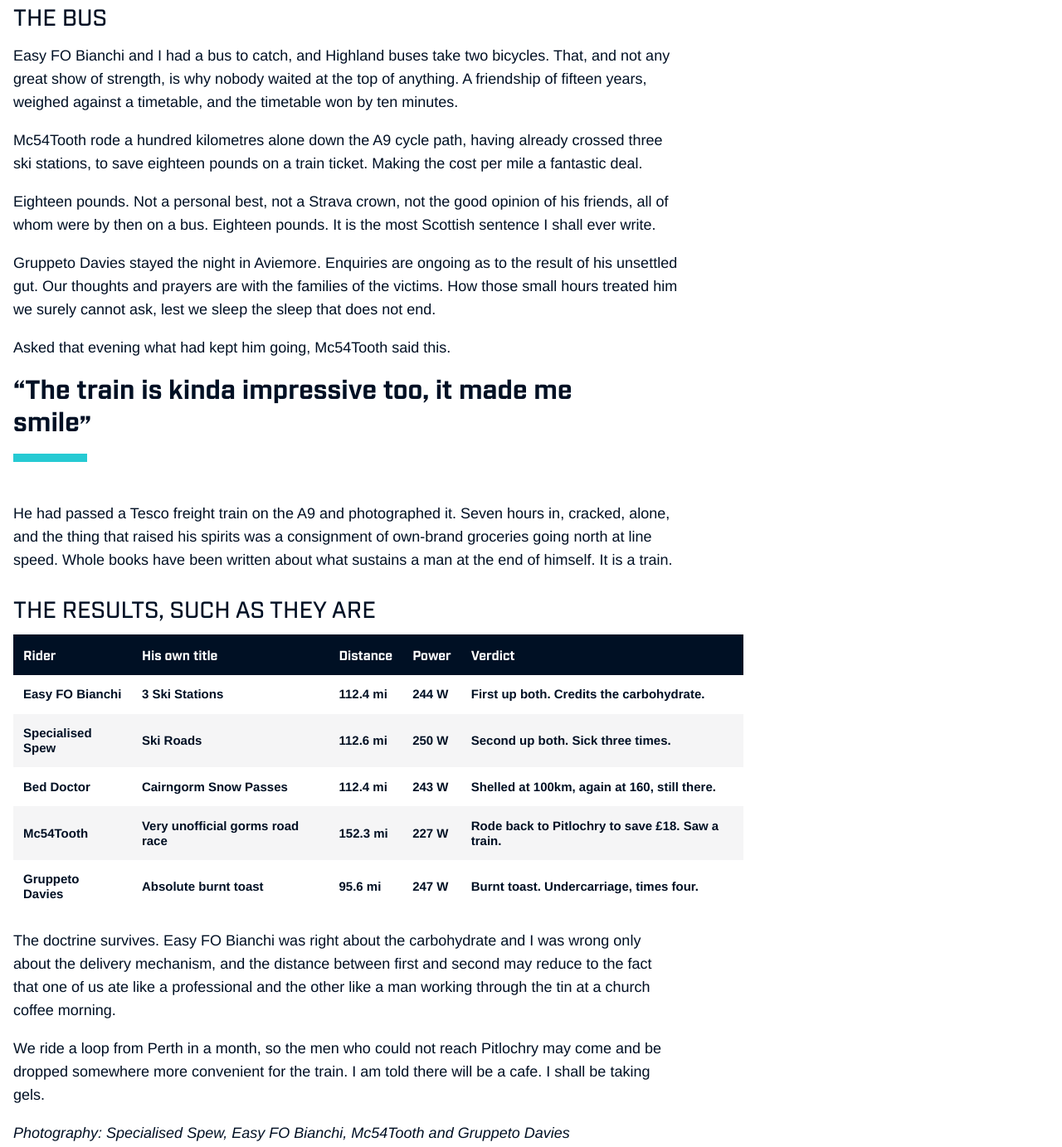
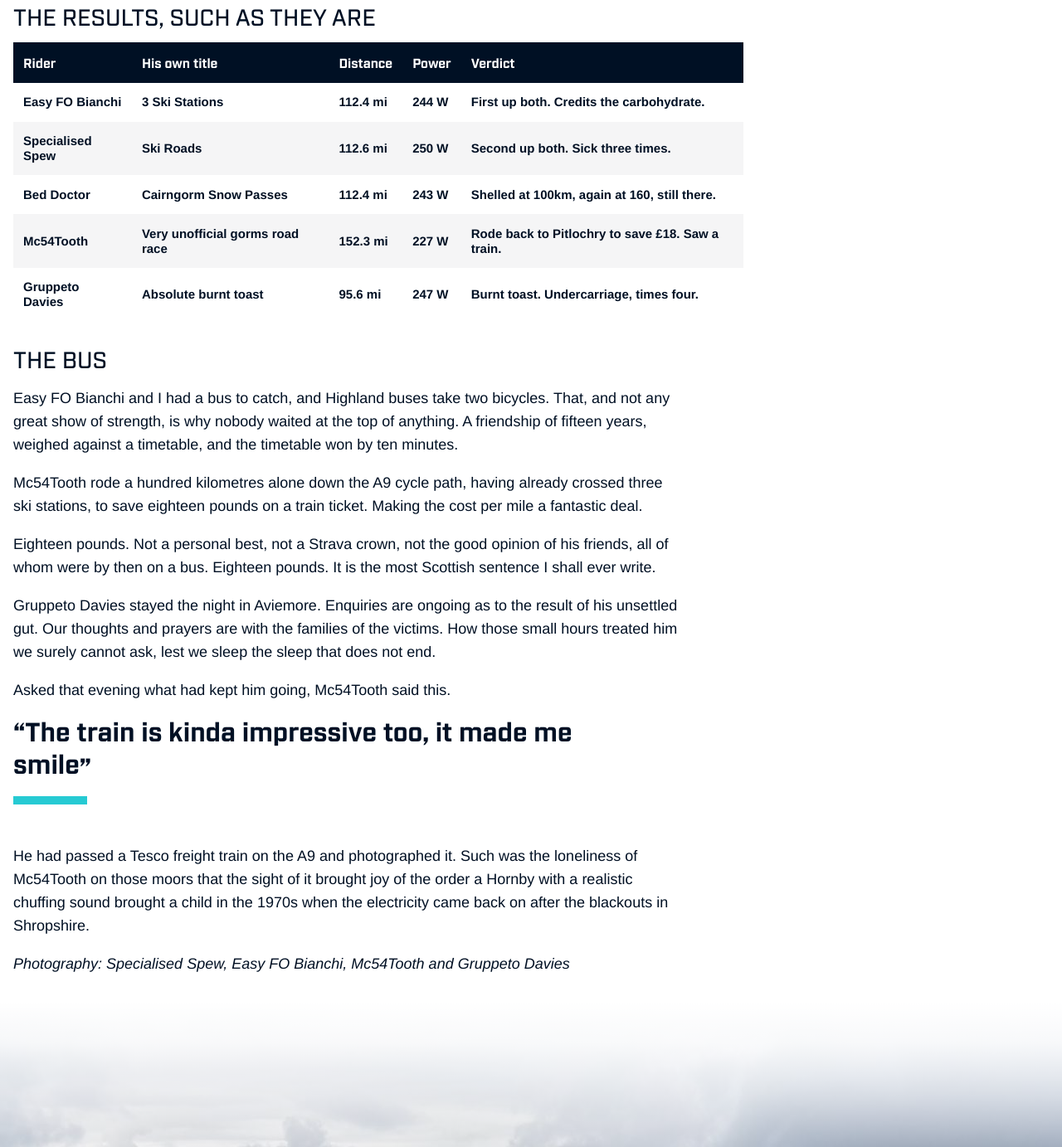
Before and after one commit to ros-2/ski-roads, a plain HTML site: page index.html in a window 1280 px wide. Shown: the part 6735-8118 px from the top of the page at 83% size. Drawn offline with Linux system fonts and the light colour scheme; a web font is replaced by a local one.

Commit message:
Hornby ending; cut summary paragraphs
Co-Authored-By: Claude Opus 5 (1M context) <noreply@anthropic.com>

```diff
--- a/index.html
+++ b/index.html
@@ -140,7 +140,6 @@ table.res td.n{font-variant-numeric:tabular-nums;white-space:nowrap}
   color:var(--caption);margin-top:.5rem}
 @media(max-width:38em){.keyfig{grid-template-columns:repeat(2,1fr)}}
 
-
 /* ---------- title block, matching TG ---------- */
 .authored{display:flex;align-items:center;gap:.75rem;color:#fff;font-family:var(--reith);font-size:1rem}
 .authored .av{width:52px;height:52px;border-radius:50%;object-fit:cover;flex-shrink:0;
@@ -226,7 +225,6 @@ aside.side .badge{position:absolute;left:0;bottom:0;background:var(--teal);color
 aside.side h3{font-family:var(--reith);font-weight:400;font-size:1.0625rem;line-height:1.3;
   color:var(--navy)}
 aside.side a:hover h3{text-decoration:underline}
-
 
 /* ---------- View comments button + full-bleed closer ---------- */
 .viewcom{display:inline-flex;align-items:center;gap:.6rem;background:var(--navy);color:#fff;
@@ -411,6 +409,19 @@ a:focus-visible,button:focus-visible{outline:3px solid var(--teal);outline-offse
 
 <figure class="shot"><img src="img/p3d20220e22.jpg" alt="Riders outside the Cairngorm Day Lodge"><figcaption>15:47, the Day Lodge at Cairngorm. Six hours and forty-six minutes after Pitlochry</figcaption></figure>
 
+<h2>The results, such as they are</h2>
+
+<table class="res">
+<thead><tr><th>Rider</th><th>His own title</th><th>Distance</th><th>Power</th><th>Verdict</th></tr></thead>
+<tbody>
+<tr><td>Easy FO Bianchi</td><td>3 Ski Stations</td><td class="n">112.4 mi</td><td class="n">244 W</td><td>First up both. Credits the carbohydrate.</td></tr>
+<tr><td>Specialised Spew</td><td>Ski Roads</td><td class="n">112.6 mi</td><td class="n">250 W</td><td>Second up both. Sick three times.</td></tr>
+<tr><td>Bed Doctor</td><td>Cairngorm Snow Passes</td><td class="n">112.4 mi</td><td class="n">243 W</td><td>Shelled at 100km, again at 160, still there.</td></tr>
+<tr><td>Mc54Tooth</td><td>Very unofficial gorms road race</td><td class="n">152.3 mi</td><td class="n">227 W</td><td>Rode back to Pitlochry to save &pound;18. Saw a train.</td></tr>
+<tr><td>Gruppeto Davies</td><td>Absolute burnt toast</td><td class="n">95.6 mi</td><td class="n">247 W</td><td>Burnt toast. Undercarriage, times four.</td></tr>
+</tbody>
+</table>
+
 <h2>The bus</h2>
 
 <p>Easy FO Bianchi and I had a bus to catch, and Highland buses take two bicycles. That, and not any great show of strength, is why nobody waited at the top of anything. A friendship of fifteen years, weighed against a timetable, and the timetable won by ten minutes.</p>
@@ -425,24 +436,7 @@ a:focus-visible,button:focus-visible{outline:3px solid var(--teal);outline-offse
 
 <blockquote><p>The train is kinda impressive too, it made me smile</p></blockquote>
 
-<p>He had passed a Tesco freight train on the A9 and photographed it. Seven hours in, cracked, alone, and the thing that raised his spirits was a consignment of own-brand groceries going north at line speed. Whole books have been written about what sustains a man at the end of himself. It is a train.</p>
-
-<h2>The results, such as they are</h2>
-
-<table class="res">
-<thead><tr><th>Rider</th><th>His own title</th><th>Distance</th><th>Power</th><th>Verdict</th></tr></thead>
-<tbody>
-<tr><td>Easy FO Bianchi</td><td>3 Ski Stations</td><td class="n">112.4 mi</td><td class="n">244 W</td><td>First up both. Credits the carbohydrate.</td></tr>
-<tr><td>Specialised Spew</td><td>Ski Roads</td><td class="n">112.6 mi</td><td class="n">250 W</td><td>Second up both. Sick three times.</td></tr>
-<tr><td>Bed Doctor</td><td>Cairngorm Snow Passes</td><td class="n">112.4 mi</td><td class="n">243 W</td><td>Shelled at 100km, again at 160, still there.</td></tr>
-<tr><td>Mc54Tooth</td><td>Very unofficial gorms road race</td><td class="n">152.3 mi</td><td class="n">227 W</td><td>Rode back to Pitlochry to save &pound;18. Saw a train.</td></tr>
-<tr><td>Gruppeto Davies</td><td>Absolute burnt toast</td><td class="n">95.6 mi</td><td class="n">247 W</td><td>Burnt toast. Undercarriage, times four.</td></tr>
-</tbody>
-</table>
-
-<p>The doctrine survives. Easy FO Bianchi was right about the carbohydrate and I was wrong only about the delivery mechanism, and the distance between first and second may reduce to the fact that one of us ate like a professional and the other like a man working through the tin at a church coffee morning.</p>
-
-<p>We ride a loop from Perth in a month, so the men who could not reach Pitlochry may come and be dropped somewhere more convenient for the train. I am told there will be a cafe. I shall be taking gels.</p>
+<p>He had passed a Tesco freight train on the A9 and photographed it. Such was the loneliness of Mc54Tooth on those moors that the sight of it brought joy of the order a Hornby with a realistic chuffing sound brought a child in the 1970s when the electricity came back on after the blackouts in Shropshire.</p>
 
 <p><em>Photography: Specialised Spew, Easy FO Bianchi, Mc54Tooth and Gruppeto Davies</em></p>
 
```
